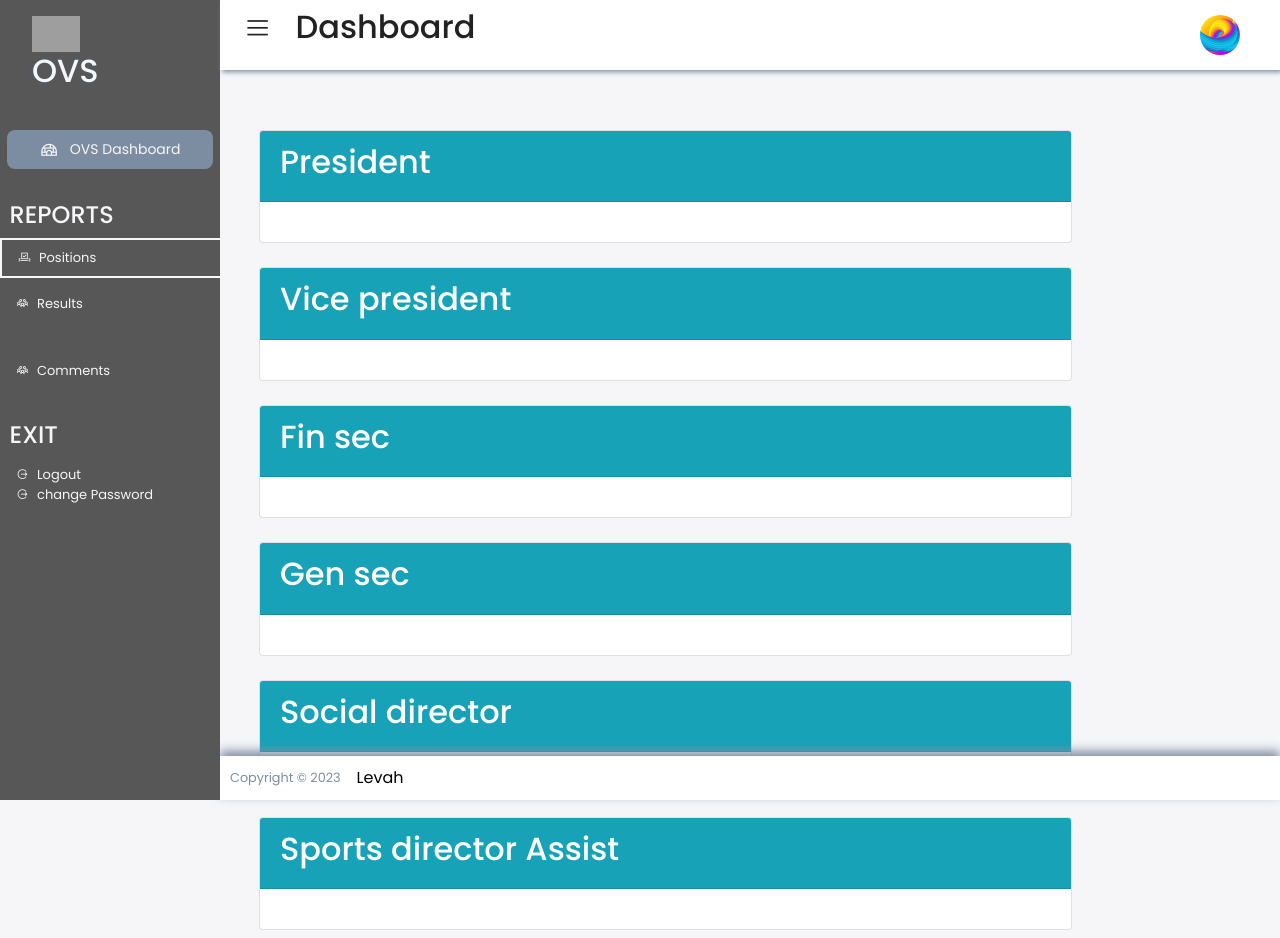
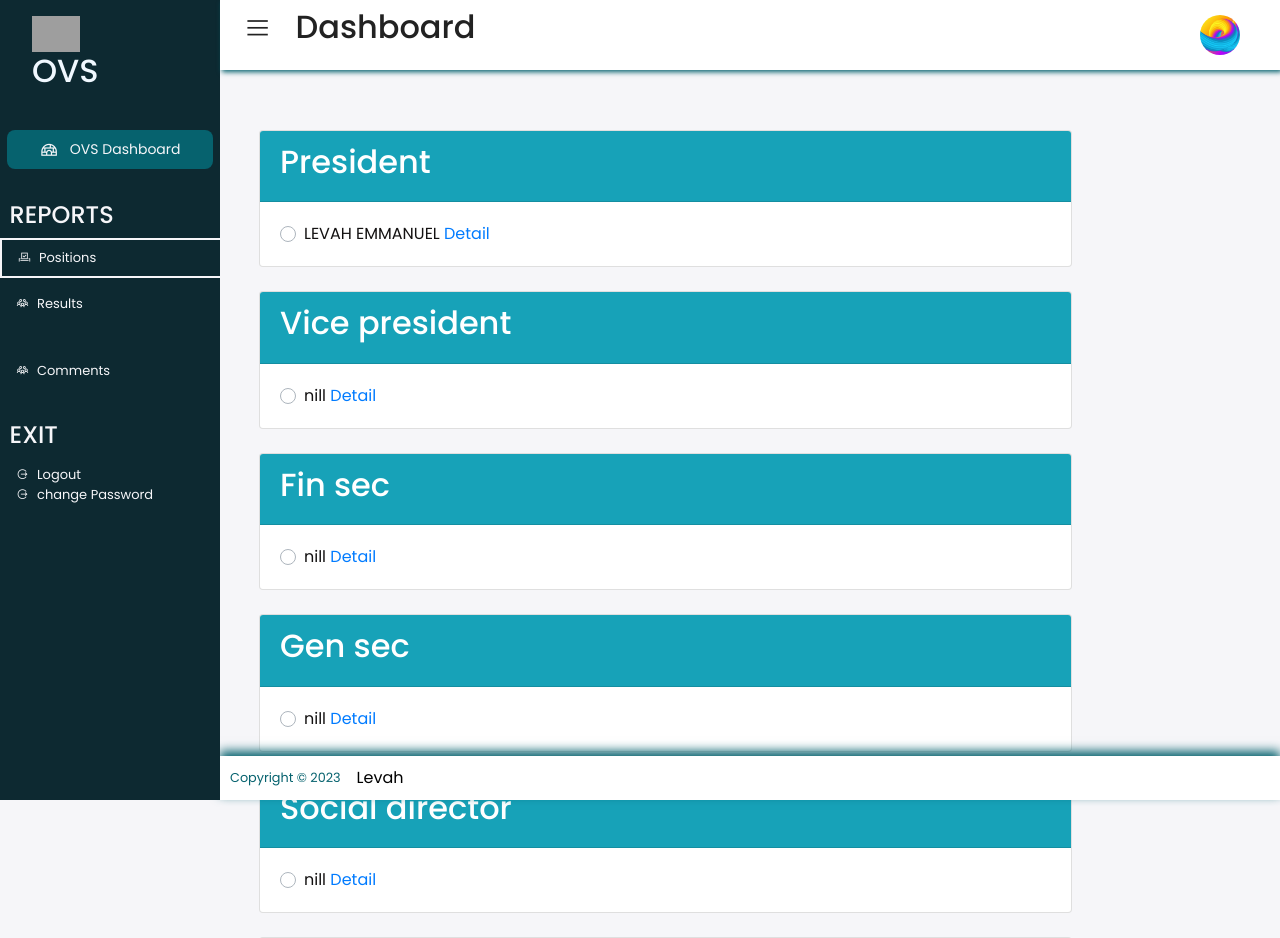
Before and after one commit to levah147/DU001, a Django app: page /position/ in a window 1280 px wide. Shown: the top 938 px of the page. Run offline with Django 4.2, Linux system fonts and the light colour scheme; a user stored in the database is signed in; data comes from the database, SQL or seed files in the repository; some libraries are stand-ins or nearby versions; grey boxes are pictures that could not be loaded.

Commit message:
new updates

```diff
--- a/ovs1/settings.py
+++ b/ovs1/settings.py
@@ -41,6 +41,8 @@
 # Application definition
 
 INSTALLED_APPS = [
+    'admin_interface',
+    'colorfield',
     'contact',
     'widget_tweaks',
     'django.contrib.admin',
--- a/static/main.css
+++ b/static/main.css
@@ -10,12 +10,12 @@
     --color-box3: #e45d99;
     --color-box4: #74daec;
     --color-white: #fff;
-    --color-info-dark: #7d8da1;
+    --color-info-dark: #06626e;
     --color-info-light: #dce1eb;
-    --color-dark: #575757;
+    --color-dark: #0d2931;
     --color-light: rgba(22, 23, 24, 0.18);
     --color-primary-variant: #9a8105;
-    --color-dark-variant: #677483;
+    --color-dark-variant: #d12525;
     --color-background: #f6f6f9;
 
     --card-border-radius: 2rem;
--- a/templates/poll/position.html
+++ b/templates/poll/position.html
@@ -31,10 +31,7 @@
           <div class="card-body">
             <div class="row">
                 <div class="col-md-4">
-                  {% if request.user.is_staff and user.is_superuser %}
 
-
-                  {% else %}
 
                   {% for cand in candidates %}
                   {% if cand.position.title == post.title %}
@@ -46,20 +43,17 @@
                   {% endfor %}
 
 
-                  {% endif %}
+
                 </div>
             </div>
         </div>
       </div>
         {% endfor %}
 
-        {% if request.user.is_staff and user.is_superuser %}
+
+       <br><input type="submit" class="btn btn-outline-success btn-lg" value="VOTE">
 
 
-        {% else %}
-       <br><input type="submit" class="btn btn-outline-success btn-lg" value="VOTE">
-
-        {% endif %}
 
     </form>
   </div>
```
Also changed, not shown: poll/migrations/0004_remove_controlvote_position.py (added).
